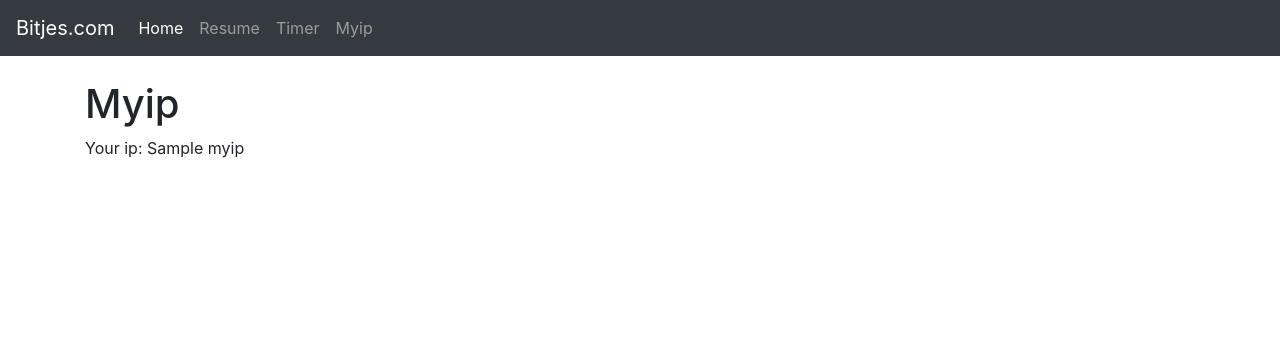
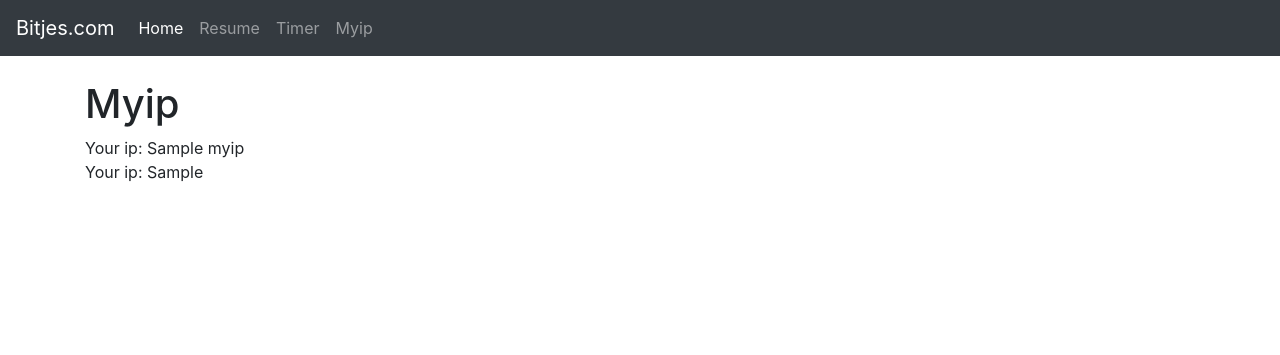
Before and after one commit to AndreRozendaal/DjangoWebsite, a Django app: template myip/templates/myip.html in a window 1280 px wide. Shown: the top 355 px of the page. Run offline with Django 3.2, Linux system fonts and the light colour scheme; the template is opened without the code that fills it: most values are stand-ins (such as "Sample title", 1, 10 or a date in 2020); some libraries are stand-ins or nearby versions.

Commit message:
playing with myip

```diff
--- a/myip/templates/myip.html
+++ b/myip/templates/myip.html
@@ -3,6 +3,7 @@
 {% block content %}
    <h1>Myip</h1>
    Your ip: {{ myip }} <BR>
+   Your ip: {{ forwarded_for }} <BR>
    {% if myhost.strip %}
    Your hostname: {{ myhost }} <BR>
    {% endif %}
--- a/myip/views.py
+++ b/myip/views.py
@@ -4,6 +4,7 @@ def myip(request):
     context = {
                     'myip' : request.META.get("REMOTE_ADDR"),
                     'myhost' : request.META.get("REMOTE_HOST"),
+                    'forwarded_for' : request.META.get("X_FORWARDED_FOR"),
               }
 
     return render(request, 'myip.html', context)
```
